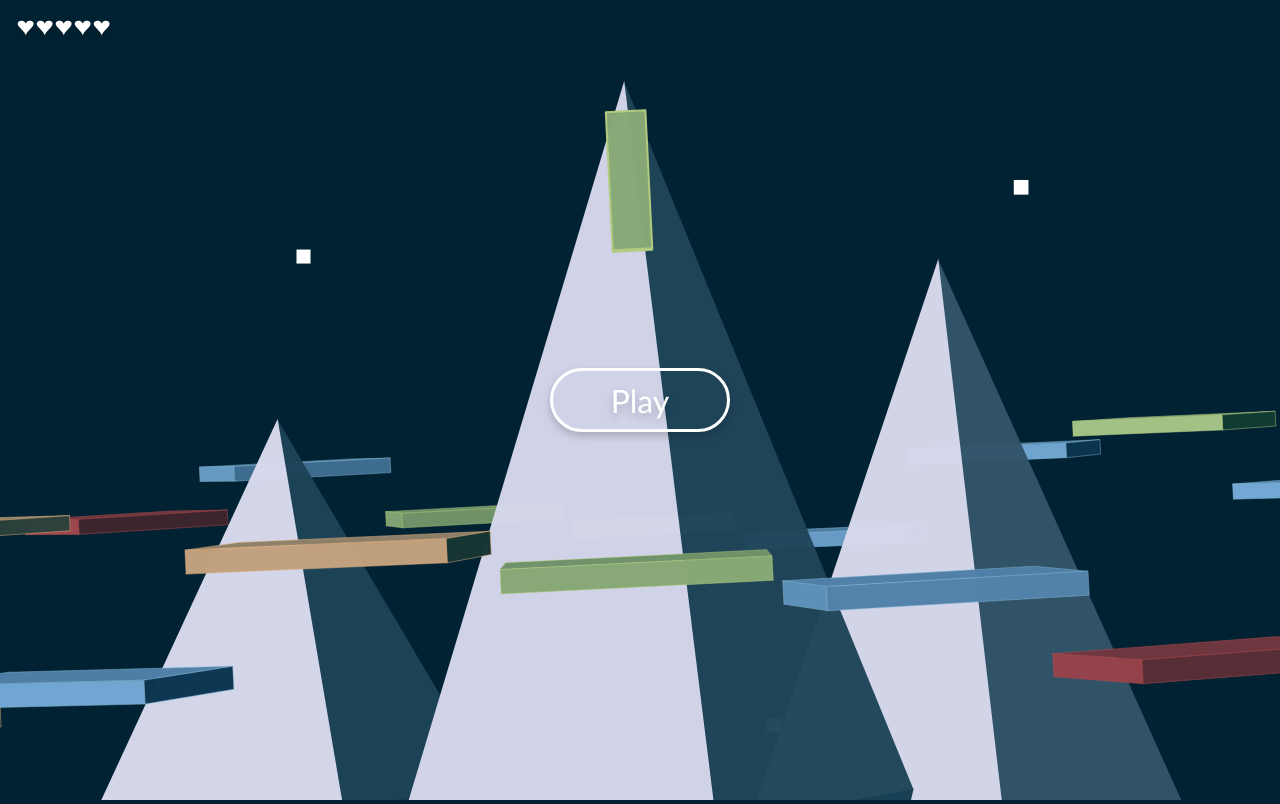
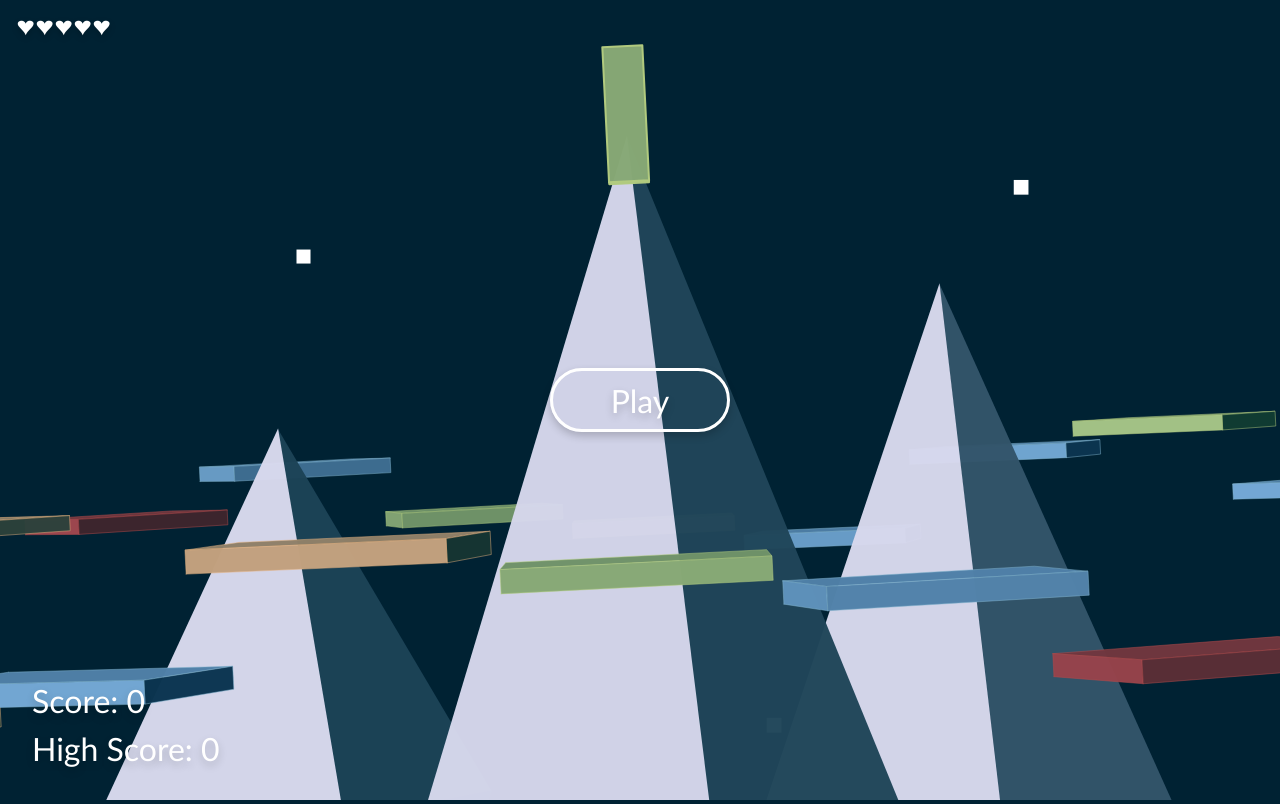
Before and after one commit to razh/js13k-2015, a website with bundled scripts: page src/index.html in a window 1280 px wide. Built offline with nearby package versions, Linux system fonts and the light colour scheme.

Commit message:
Add basic score tracking.

```diff
--- a/src/index.html
+++ b/src/index.html
@@ -89,6 +89,20 @@
     font-size: 2em;
     text-shadow: 0 4px 8px rgba(0, 0, 0, 0.2);
   }
+
+  /* Score */
+  #s,
+  #hs {
+    position: absolute;
+    left: 1em;
+    bottom: 1em;
+    font: 32px Trebuchet MS, Verdana, Geneva, sans-serif;
+    text-shadow: 0 4px 8px rgba(0, 0, 0, 0.2);
+  }
+
+  #s {
+    bottom: 2.5em;
+  }
 </style>
 
 <body ontouchstart="">
--- a/src/js/index.js
+++ b/src/js/index.js
@@ -100,6 +100,9 @@ var lives;
 var isFirstPlay = true;
 var isCheckingCollisions = false;
 var shouldUpdateColor = false;
+
+var score;
+var highScore = 0;
 
 function createControls() {
   var down = false;
@@ -233,6 +236,7 @@ createControls();
 
 function reset() {
   lives = 5;
+  score = 0;
   isCheckingCollisions = !isFirstPlay;
   animate.reset();
 
@@ -329,6 +333,7 @@ function reset() {
           Audio.playError();
           lives--;
         } else {
+          // Update color.
           var newColorIndex;
           do {
             newColorIndex = _.randInt( 0, colors.length - 1 );
@@ -337,6 +342,11 @@ function reset() {
               .fromArray( colors[ newColorIndex ] )
               .equals( closestBlock.material.color )
           );
+
+          score++;
+          if ( score > highScore ) {
+            highScore = score;
+          }
         }
       }
 
@@ -353,6 +363,7 @@ function reset() {
 
     Audio.update( dt );
 
+    renderScore();
     renderLives( lives );
 
     if ( lives <= 0 ) {
@@ -375,6 +386,20 @@ var menu = create();
 menu.id = 'm';
 addClass( menu, 'c' );
 append( document.body, menu );
+
+// Score elements.
+var scoreEl = create();
+scoreEl.id = 's';
+append( container, scoreEl );
+
+var highScoreEl = create();
+highScoreEl.id = 'hs';
+append( container, highScoreEl );
+
+function renderScore() {
+  textContent( scoreEl, 'Score: ' + score );
+  textContent( highScoreEl, 'High Score: ' + highScore );
+}
 
 function start() {
   play();
```
